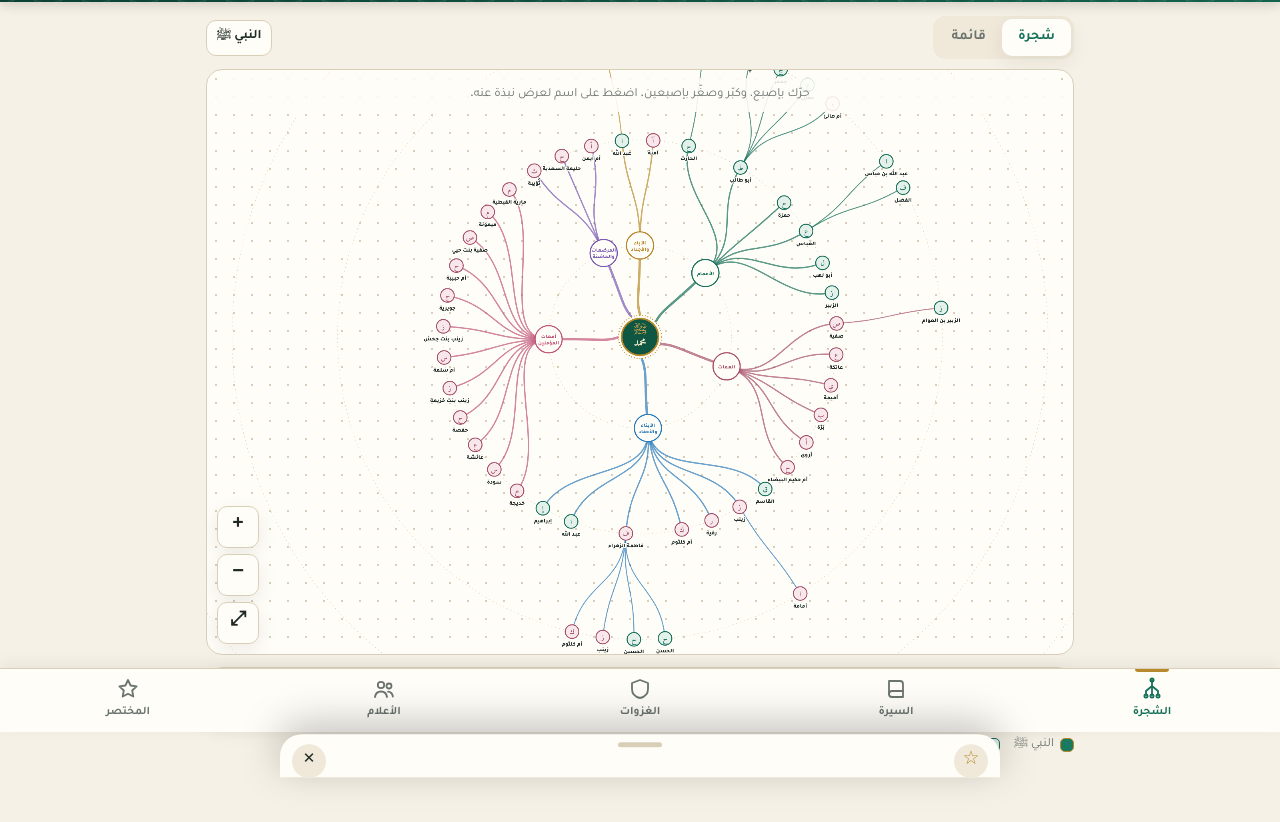
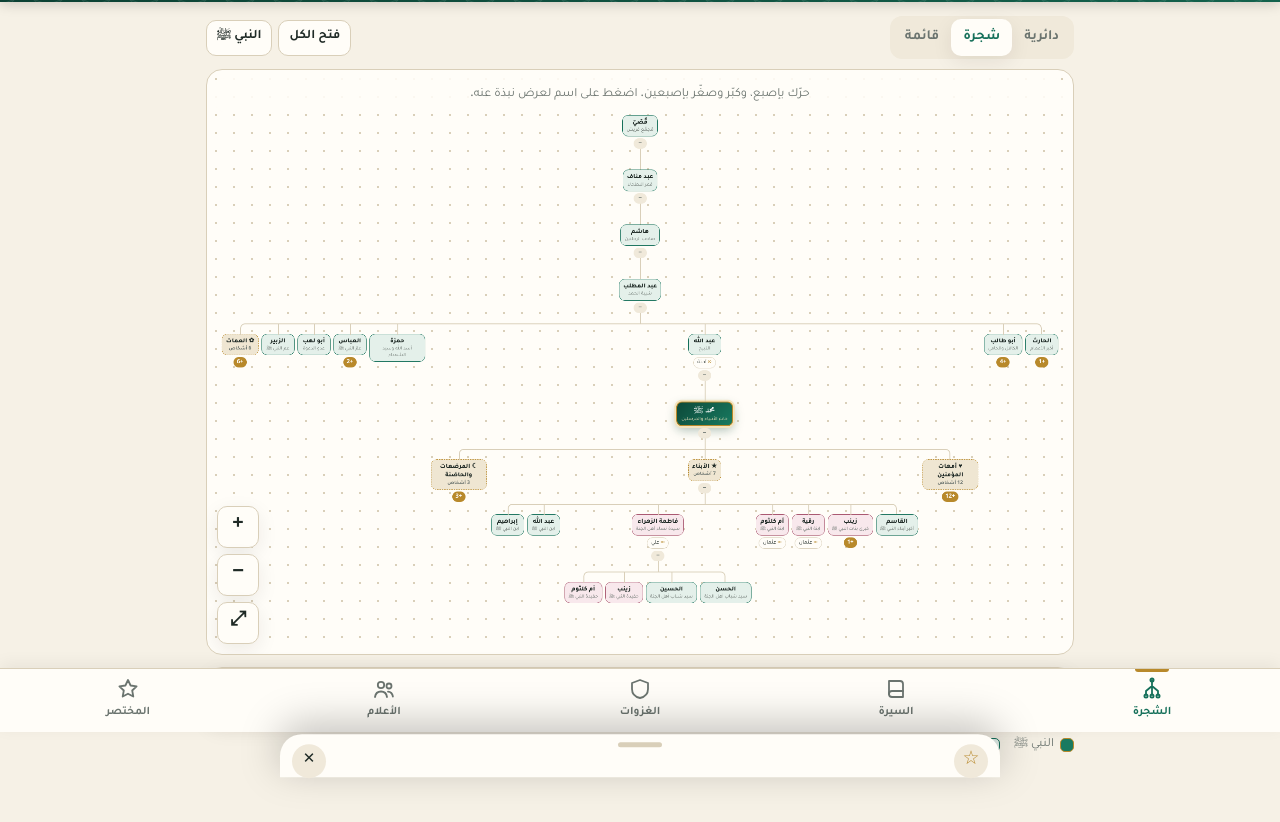
Before and after one commit to mohamedfouadtaha-png/fouad, a plain HTML site: page seerah/index.html in a window 1280 px wide. Both pictures are taken after a click on the button "شجرة". Shown: the part 68-890 px from the top of the page. Drawn offline with Linux system fonts and the light colour scheme.

Commit message:
Offer three family-tree views: circular, top-down tree, and list
Co-Authored-By: Claude Opus 5.5 <noreply@anthropic.com>
Claude-Session: https://claude.ai/code/session_01KJ5BoRaNAf5zhUwMQGBpGB

```diff
--- a/seerah/app.js
+++ b/seerah/app.js
@@ -57,7 +57,8 @@
   ).join("");
 
   // ===== الشجرة =====
-  let mode = store.get("seerah.treeMode") || "tree";
+  const MODES = ["circle", "tree", "list"]; // دائرية، شجرة من أعلى لأسفل، قائمة
+  let mode = MODES.includes(store.get("seerah.treeMode2")) ? store.get("seerah.treeMode2") : "circle";
   const collapsedState = new Map(); // مفتاح المسار -> مطوي؟
 
   function nodeHTML(n, path) {
@@ -143,8 +144,8 @@
   function renderTree() {
     const z = $("#treeZoom");
     z.className = "tree-zoom mode-" + mode;
-    z.innerHTML = mode === "tree" ? radialSVG() : `<ul>${nodeHTML(TREE, "r")}</ul>`;
-    $("#expandAll").hidden = mode === "tree";
+    z.innerHTML = mode === "circle" ? radialSVG() : `<ul>${nodeHTML(TREE, "r")}</ul>`;
+    $("#expandAll").hidden = mode === "circle";
     document.querySelectorAll(".seg-btn").forEach(b => b.classList.toggle("active", b.dataset.mode === mode));
   }
 
@@ -182,14 +183,14 @@
     applyView(anim);
   }
   function centerOn(id, flash) {
-    if (mode === "list") {
-      // افتح كل الآباء حتى يظهر الشخص في القائمة
+    if (mode !== "circle") {
+      // افتح كل الآباء حتى يظهر الشخص في الشجرة أو القائمة
       const path = findPath(TREE, id, "r");
       if (!path) return false;
       path.slice(0, -1).forEach(k => collapsedState.set(k, false));
       renderTree();
     }
-    const el = focusNode(id, Math.max(view.s, 0.85), mode === "tree" ? 0.5 : 1 / 3, true);
+    const el = focusNode(id, Math.max(view.s, 0.85), mode === "circle" ? 0.5 : 1 / 3, true);
     if (!el) return false;
     treeFitted = true;
     if (flash) { el.classList.remove("flash"); void el.offsetWidth; el.classList.add("flash"); }
@@ -211,7 +212,7 @@
   const START_S = 0.4;
   function initialView() {
     fitTree();
-    if (mode === "tree" && view.s < START_S) focusNode("prophet", START_S, 0.42, false);
+    if (mode !== "list" && view.s < START_S) focusNode("prophet", START_S, mode === "circle" ? 0.42 : 0.3, false);
   }
   function findPath(n, id, key) {
     if (n.id === id) return [key];
@@ -229,7 +230,7 @@
     if (t) { toggleKey(t.dataset.toggle); return; }
   });
   document.querySelectorAll(".seg-btn").forEach(b => b.addEventListener("click", () => {
-    mode = b.dataset.mode; store.set("seerah.treeMode", mode); renderTree(); initialView();
+    mode = b.dataset.mode; store.set("seerah.treeMode2", mode); renderTree(); initialView();
   }));
   const zoomCenter = f => zoomAt(view.s * f, wrap.clientWidth / 2, wrap.clientHeight / 2, true);
   $("#zoomIn").addEventListener("click", () => zoomCenter(1.4));
--- a/seerah/index.html
+++ b/seerah/index.html
@@ -33,7 +33,8 @@
   <section class="view active" id="view-tree" data-sub="شجرة النسب الشريف">
     <div class="tree-toolbar">
       <div class="seg" role="tablist">
-        <button class="seg-btn active" data-mode="tree">شجرة</button>
+        <button class="seg-btn active" data-mode="circle">دائرية</button>
+        <button class="seg-btn" data-mode="tree">شجرة</button>
         <button class="seg-btn" data-mode="list">قائمة</button>
       </div>
       <div class="tool-group">
--- a/seerah/styles.css
+++ b/seerah/styles.css
@@ -102,7 +102,7 @@ main { max-width: 900px; margin: 0 auto; padding: 14px 16px 24px; }
 /* ===== أدوات الشجرة ===== */
 .tree-toolbar { display: flex; flex-wrap: wrap; gap: 8px; justify-content: space-between; align-items: center; margin-bottom: 10px; }
 .seg { display: inline-flex; background: var(--surface-2); border-radius: 12px; padding: 3px; }
-.seg-btn { padding: 6px 16px; border-radius: 10px; font-weight: 700; font-size: 14px; color: var(--muted); }
+.seg-btn { padding: 6px 12px; border-radius: 10px; font-weight: 700; font-size: 14px; color: var(--muted); }
 .seg-btn.active { background: var(--surface); color: var(--green-2); box-shadow: var(--shadow); }
 .tool-group { display: flex; gap: 6px; }
 .tool { min-width: 38px; height: 36px; border-radius: 10px; background: var(--surface); border: 1px solid var(--line); font-weight: 700; font-size: 18px; }
```
